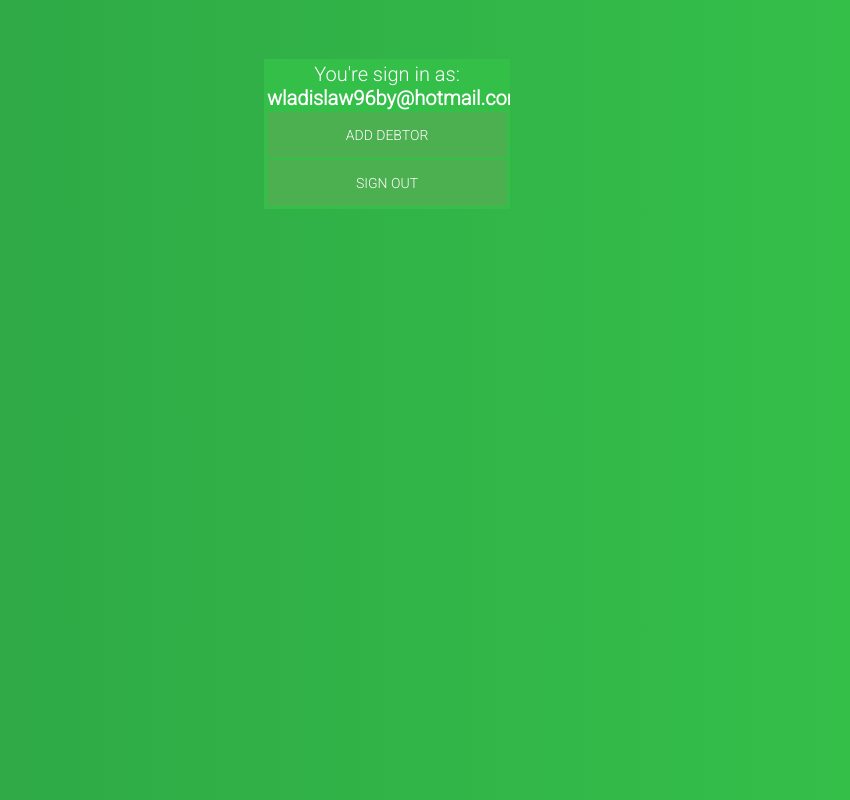
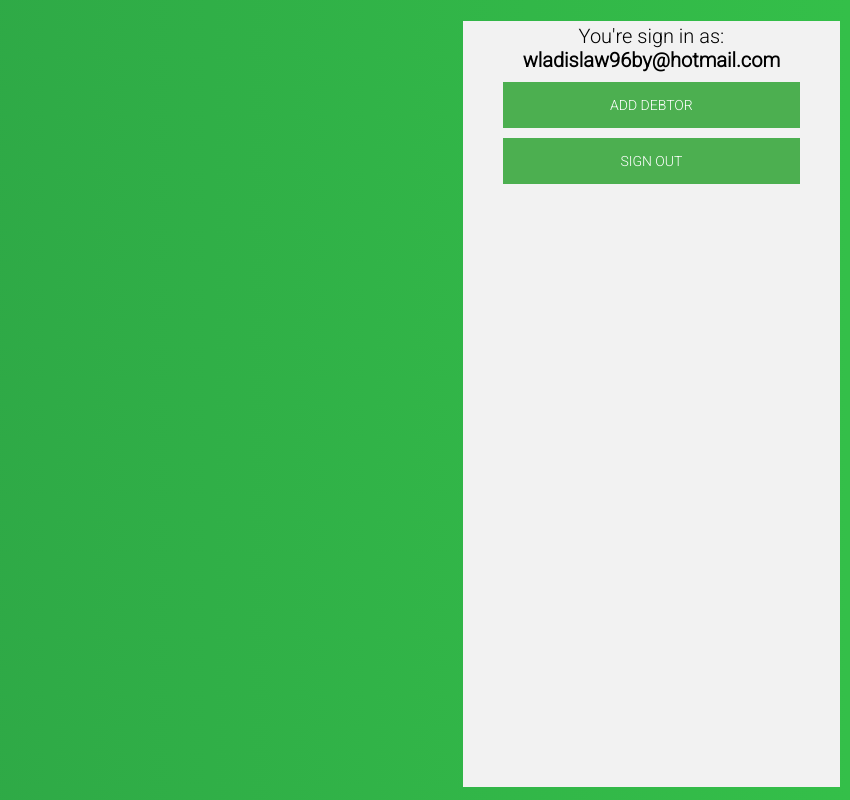
Before and after one commit to Graidaris/cash_debt_web, a Flask app: page / in a window 1280 px wide. Shown: the whole page, without its empty margins (430-1280 px from the left). Run offline with Flask 2, Linux system fonts and the light colour scheme; a user stored in the database is signed in; data comes from the database, SQL or seed files in the repository; both versions use the stored data as it was after the commit.

Commit message:
update style

```diff
--- a/cash_debt_web/static/css/index.css
+++ b/cash_debt_web/static/css/index.css
@@ -1,13 +1,16 @@
 @import url(https://fonts.googleapis.com/css?family=Roboto:300);
 
 .user_debtors{
-    width: 600px;
-    padding: 4% 0 0;
+    width: 900px;
+    padding: 1% 0 0;
     margin: auto;
+
 }
 .all_debtors{
     float: left;
-    width: 59%;
+    width: 70%;
+    max-height: 95vh;
+    overflow-y: scroll;
 }
 
 .debtor{
@@ -19,7 +22,17 @@
     margin-top: 2px;
     box-shadow: 0 0 20px 0 rgba(0, 0, 0, 0.2), 0 5px 5px 0 rgba(0, 0, 0, 0.24);
     min-height: 100px;
-    height: 100px;
+}
+
+
+.debtor_name{
+    width: 50%;
+    float:left;
+}
+
+.debtor_cash{
+    width: 30%;
+    float: right;
 }
 
 .debtor a{
@@ -31,7 +44,7 @@
     text-transform: uppercase;
     outline: 0;
     background-color: #ff4c4c;
-    width: 40%;
+    width: 45%;
     border: 0;
     padding: 15px;
     color: #ffffff;
@@ -46,12 +59,12 @@
     clear: both;
 }
 
-input[type=submit], .add_debtor_button_open, .add_debt_submit {
+input[type=submit], .add_debtor_button_open, .add_debt_submit, .add_debtor_button_close {
     font-family: "Roboto", sans-serif;
     text-transform: uppercase;
     outline: 0;
     background: #4CAF50;
-    width: 100%;
+    width: 80%;
     border: 0;
     padding: 15px;
     color: #FFFFFF;
@@ -59,43 +72,43 @@ input[type=submit], .add_debtor_button_open, .add_debt_submit {
     -webkit-transition: all 0.3 ease;
     transition: all 0.3 ease;
     cursor: pointer;
-    margin-top: 2px;
+    margin-top: 10px;
 }
 .user{
-    background-color: #34bf49;
+    background-color: #f2f2f2;
     text-overflow: clip;
     overflow: hidden;
     float: right;
-    width: 40%;
-    height: 100%;
+    width: 29%;
+    height: 95vh;
     padding: 3px;
-    color: #FFFFFF;
     font-size: 20px;
     text-align: center;
-    min-height: 100%;
-    height: 100%;
+    display: block;
+    position: absolute;
+    right: 10px;
 }
+
 
 .form-popup {
     display: none;
-    text-align: left;
     margin-top: 15px;
+    font-family: "Roboto", sans-serif;
+    outline: 0;
+    background: #f2f2f2;
+    width: 100%;
+    border: 0;
+    box-sizing: border-box;
+    font-size: 14px;
 }
 
 .form-popup input[type=text], .form-popup input[type=number]{
     width: 100%;
+    text-align: left;
+    padding: 10px;
+    font-size: 18px;
 }
 
 .add_debtor_button_close{
-    font-family: "Roboto", sans-serif;
-    text-transform: uppercase;
-    outline: 0;
     background-color: #ff4c4c;
-    width: 100%;
-    border: 0;
-    padding: 15px;
-    color: #ffffff;
-    font-size: 12px;
-    cursor: pointer;
-    float: left;
 }
--- a/cash_debt_web/static/css/login.css
+++ b/cash_debt_web/static/css/login.css
@@ -21,6 +21,7 @@
   text-align: center;
   box-shadow: 0 0 20px 0 rgba(0, 0, 0, 0.2), 0 5px 5px 0 rgba(0, 0, 0, 0.24);
 }
+
 .form input {
   font-family: "Roboto", sans-serif;
   outline: 0;
@@ -32,6 +33,11 @@
   box-sizing: border-box;
   font-size: 14px;
 }
+
+.message a{
+  cursor: pointer;
+}
+
 .form button {
   font-family: "Roboto", sans-serif;
   text-transform: uppercase;
```
Also changed, not shown: cash_debt_web/templates/index.html (+17 -9 lines), database_v1.db.
